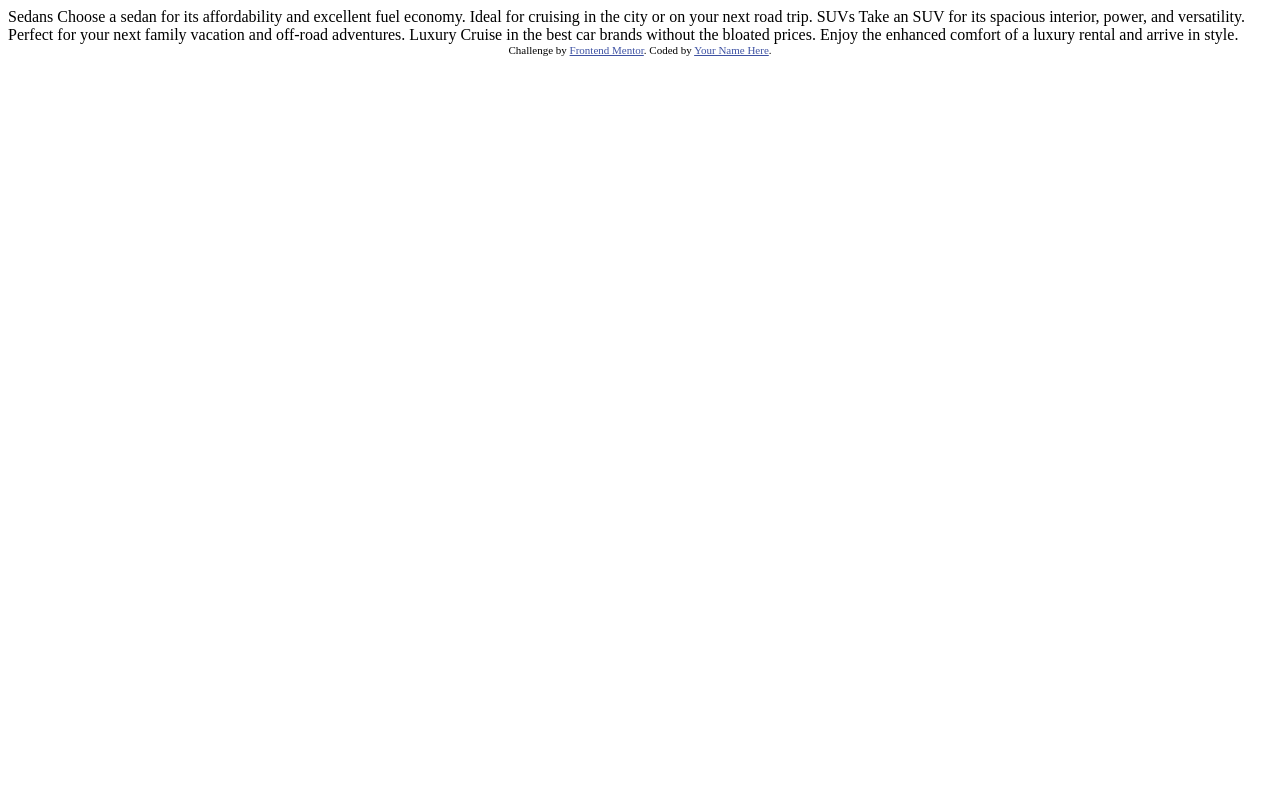
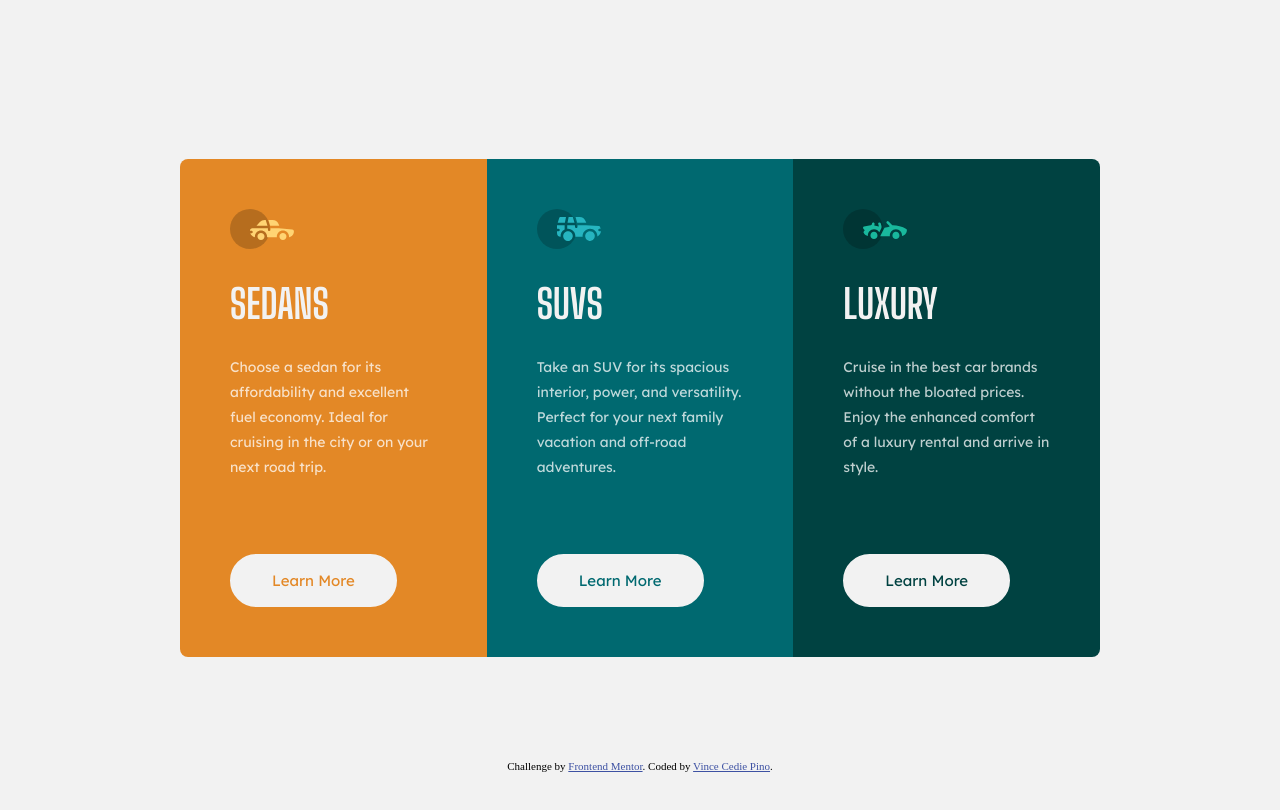
Before and after one commit to vince-pino/fem-3-column-preview-card-component, a plain HTML site: page index.html in a window 1280 px wide. Drawn offline with Linux system fonts and the light colour scheme.

Commit message:
Finish Project

```diff
--- a/index.html
+++ b/index.html
@@ -4,33 +4,58 @@
   <meta charset="UTF-8">
   <meta name="viewport" content="width=device-width, initial-scale=1.0"> <!-- displays site properly based on user's device -->
 
+  <link rel="preconnect" href="https://fonts.googleapis.com">
+  <link rel="preconnect" href="https://fonts.gstatic.com" crossorigin>
+  <link href="https://fonts.googleapis.com/css2?family=Big+Shoulders+Display:wght@700&family=Fraunces:opsz,wght@9..144,700&family=Hanken+Grotesk:wght@500;700;800&family=Inter:wght@400;700&family=Lexend+Deca&family=Montserrat:wght@500;700&family=Outfit:wght@300;400;600;700&family=Press+Start+2P&family=Red+Hat+Display:wght@500;700;900&family=Roboto:ital,wght@0,400;0,700;1,300;1,400;1,700&family=Work+Sans:wght@400;600;700&display=swap" rel="stylesheet">
   <link rel="icon" type="image/png" sizes="32x32" href="./images/favicon-32x32.png">
+  <link rel="stylesheet" href="styles/index.css">
 
   <title>Frontend Mentor | 3-column preview card component</title>
-
-  <!-- Feel free to remove these styles or customise in your own stylesheet 👍 -->
-  <style>
-    .attribution { font-size: 11px; text-align: center; }
-    .attribution a { color: hsl(228, 45%, 44%); }
-  </style>
 </head>
 <body>
 
+  <main>
+    <div class="sedan-card">
+      <img src="images/icon-sedans.svg" alt="sedan-icon">
+      <h1 class="title">
         Sedans
+      </h1>
+      <p class="description">
         Choose a sedan for its affordability and excellent fuel economy. Ideal for cruising in the city
         or on your next road trip.
-
+      </p>
+      <button>Learn More</button>
+    </div>
+    <div class="suv-card">
+      <img src="images/icon-suvs.svg" alt="suv-icon">
+      <h1 class="title">
         SUVs
+      </h1>
+      <p class="description">
         Take an SUV for its spacious interior, power, and versatility. Perfect for your next family vacation
         and off-road adventures.
-
+      </p>
+      <button>Learn More</button>
+    </div>
+    <div class="luxury-card">
+      <img src="images/icon-luxury.svg" alt="luxury-icon">
+      <h1 class="title">
         Luxury
+      </h1>
+      <p class="description">
         Cruise in the best car brands without the bloated prices. Enjoy the enhanced comfort of a luxury
         rental and arrive in style.
+      </p>
+      <button>Learn More</button>
+    </div>
+  </main>
 
+  <footer>
     <div class="attribution">
       Challenge by <a href="https://www.frontendmentor.io?ref=challenge" target="_blank">Frontend Mentor</a>.
-    Coded by <a href="#">Your Name Here</a>.
+      Coded by <a href="#">Vince Cedie Pino</a>.
     </div>
+  </footer>
+
 </body>
 </html>
--- /dev/null
+++ b/styles/index.css
@@ -0,0 +1,122 @@
+body {
+  height: 100vh;
+  background-color: hsl(0, 0%, 95%);
+
+  display: flex;
+  flex-direction: column;
+  justify-content: center;
+  align-items: center;
+}
+
+main {
+  display: grid;
+  grid-template-columns: 1fr 1fr 1fr;
+
+  max-width: 920px;
+}
+
+.sedan-card,
+.suv-card,
+.luxury-card {
+  padding: 50px;
+}
+
+.sedan-card {
+  background-color: hsl(31, 77%, 52%);
+  border-radius: 8px 0 0 8px;
+}
+
+.suv-card {
+  background-color: hsl(184, 100%, 22%);
+}
+
+.luxury-card {
+  background-color: hsl(179, 100%, 13%);
+  border-radius: 0 8px 8px 0;
+}
+
+.title {
+  color: hsl(0, 0%, 95%);
+  font-family: Big Shoulders Display;
+  font-weight: 700;
+  font-size: 40px;
+  text-transform: uppercase;
+}
+
+.description {
+  color: hsla(0, 0%, 100%, 0.75);
+  font-size: 14px;
+  font-family: Lexend Deca;
+  line-height: 25px;
+}
+
+button {
+  font-family: Lexend Deca;
+  font-size: 15px;
+  background-color: hsl(0, 0%, 95%);
+  border: 2px solid hsl(0, 0%, 95%);
+  border-radius: 50px;
+  padding: 15px 40px;
+  margin-top: 60px;
+  cursor: pointer;
+}
+
+.sedan-card button {
+  color: hsl(31, 77%, 52%);
+}
+
+.suv-card button {
+  color: hsl(184, 100%, 22%);
+}
+
+.luxury-card button {
+  color: hsl(179, 100%, 13%);
+}
+
+button:active {
+  background-color: transparent;
+  color: hsl(0, 0%, 95%);
+}
+
+footer {
+  position: absolute;
+  bottom: 0;
+  left: 0;
+  width: 100%;
+  height: 2.5rem;
+}
+
+.attribution { font-size: 11px; text-align: center; }
+.attribution a { color: hsl(228, 45%, 44%); }
+
+@media screen and (max-width: 375px) {
+
+  body {
+    height: 100%;
+    margin: 80px 0;
+  }
+
+  main {
+    grid-template-columns: 330px;
+    grid-template-rows: 500px 500px 500px;
+  }
+
+  .sedan-card {
+    border-radius: 8px 8px 0 0;
+  }
+
+  .luxury-card {
+    border-radius: 0 0 8px 8px;
+  }
+
+  .sedan-card button,
+  .luxury-card button {
+    margin-top: 80px;
+  }
+
+  footer {
+    position: relative;
+    margin-top: 20px;
+  }
+
+}
```
Lines whose indentation alone changed are shown as unchanged.
